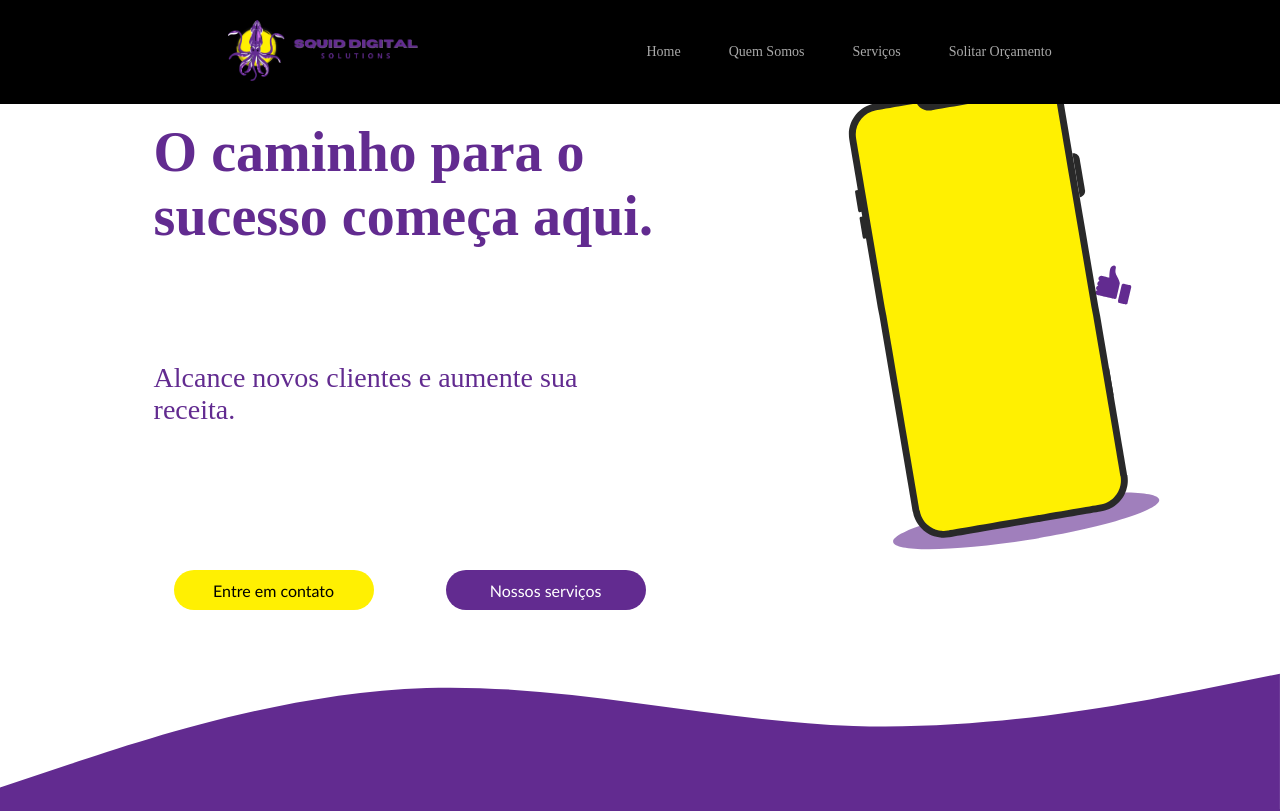
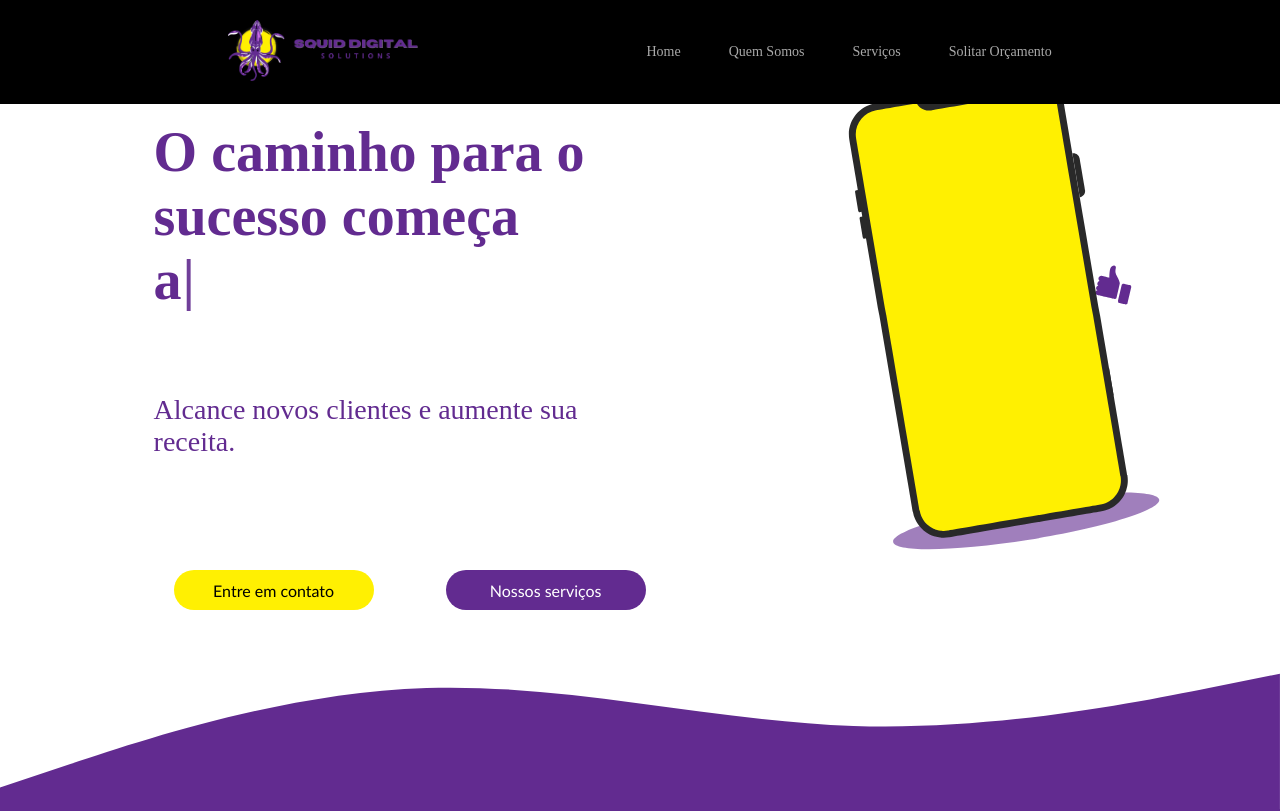
Before and after one commit to DevJuniorBruno/Squid, a Next.js app: page / in a window 1280 px wide. Shown: the top 811 px of the page. Built offline with nearby package versions, Linux system fonts and the light colour scheme; a web font is replaced by a local one.

Commit message:
typewriter

```diff
--- a/package.json
+++ b/package.json
@@ -12,6 +12,7 @@
     "@types/node": "20.4.2",
     "@types/react": "^18.2.21",
     "@types/react-dom": "18.2.7",
+    "@types/react-lottie": "^1.2.6",
     "eslint": "8.45.0",
     "eslint-config-next": "13.4.10",
     "lottie-web": "^5.12.2",
@@ -23,6 +24,7 @@
     "react-responsive": "^9.0.2",
     "react-typewriter-effect": "^1.1.0",
     "sharp": "^0.32.5",
-    "typescript": "5.1.6"
+    "typescript": "5.1.6",
+    "typewriter-effect": "^2.20.1"
   }
 }
--- a/src/app/page.tsx
+++ b/src/app/page.tsx
@@ -4,10 +4,12 @@ import LottieMkt from '@/components/lottieMkt/page';
 import { SiGoogleads } from 'react-icons/si';
 import { BsMegaphoneFill } from 'react-icons/bs';
 import { LuMonitorSmartphone } from 'react-icons/lu';
+import TypeWriter from '@/components/typewriter/page';
 
 import Image from 'next/image'
 import Strategy from '../../public/strategy.jpg';
 import Confuse from '../../public/confuse.jpg';
+
 
 export default function Home() {
 
@@ -19,7 +21,7 @@ export default function Home() {
 
         <div className='txtHeader' >
           <h1>
-            O caminho para o sucesso começa aqui.
+            O caminho para o sucesso começa {<TypeWriter/>}
           </h1>
           <p>
             Alcance novos clientes e aumente sua receita.
--- /dev/null
+++ b/src/components/typewriter/page.tsx
@@ -0,0 +1,17 @@
+'use client'
+
+import Typewriter from 'typewriter-effect';
+import React from 'react';
+
+
+export default function TypeWriter(){
+    return(
+        <Typewriter
+            options={{
+              strings: ['aqui!', 'agora!'],
+              autoStart: true,
+              loop: true,
+            }}
+          />
+    )
+}
```
Also changed, not shown: src/components/typewritter/page.tsx (deleted, +0 -26 lines), 1 other file (tests, documents, lock files or other folders).
